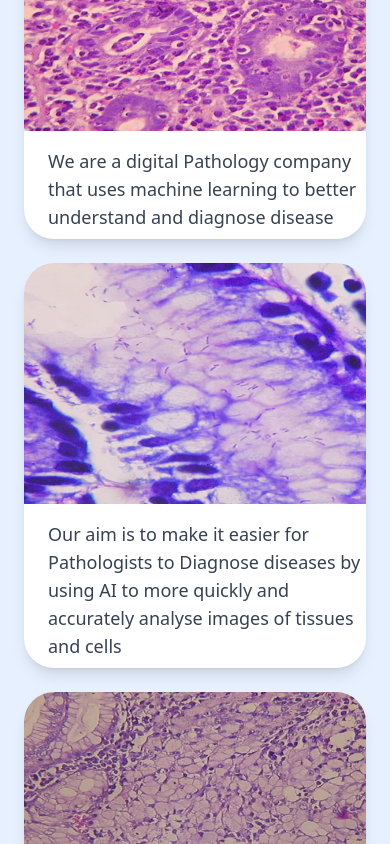
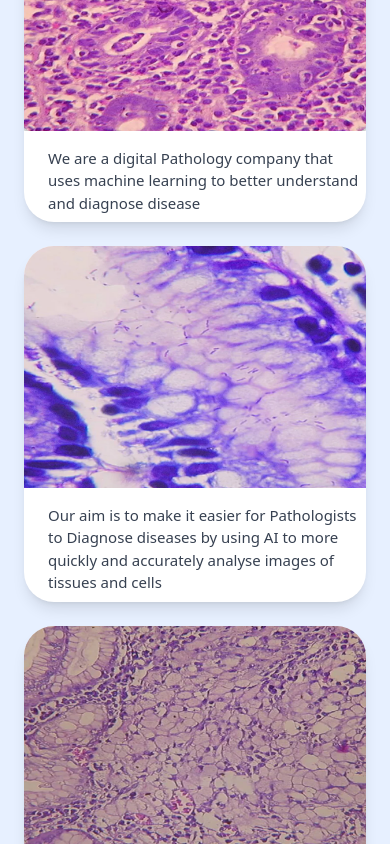
Before and after one commit to Haybesil/zaya, a React (Vite) app: page / in a window 390 px wide. Shown: the part 1180-2024 px from the top of the page. Built offline with nearby package versions, Linux system fonts and the light colour scheme.

Commit message:
Update Section1.jsx

```diff
--- a/src/components/home/Section1.jsx
+++ b/src/components/home/Section1.jsx
@@ -39,7 +39,7 @@ const Section1 = () => {
                 className="object-cover transform transition-transform duration-300 hover:scale-110"
               />
             </div>
-            <p className="pt-4 pl-6 pb-2 text-lg font-medium text-gray-700">
+            <p className="pt-4 pb-2 pl-6 text-[15px] md:text-lg font-medium text-gray-700">
               {card.text}
             </p>
           </div>
```
